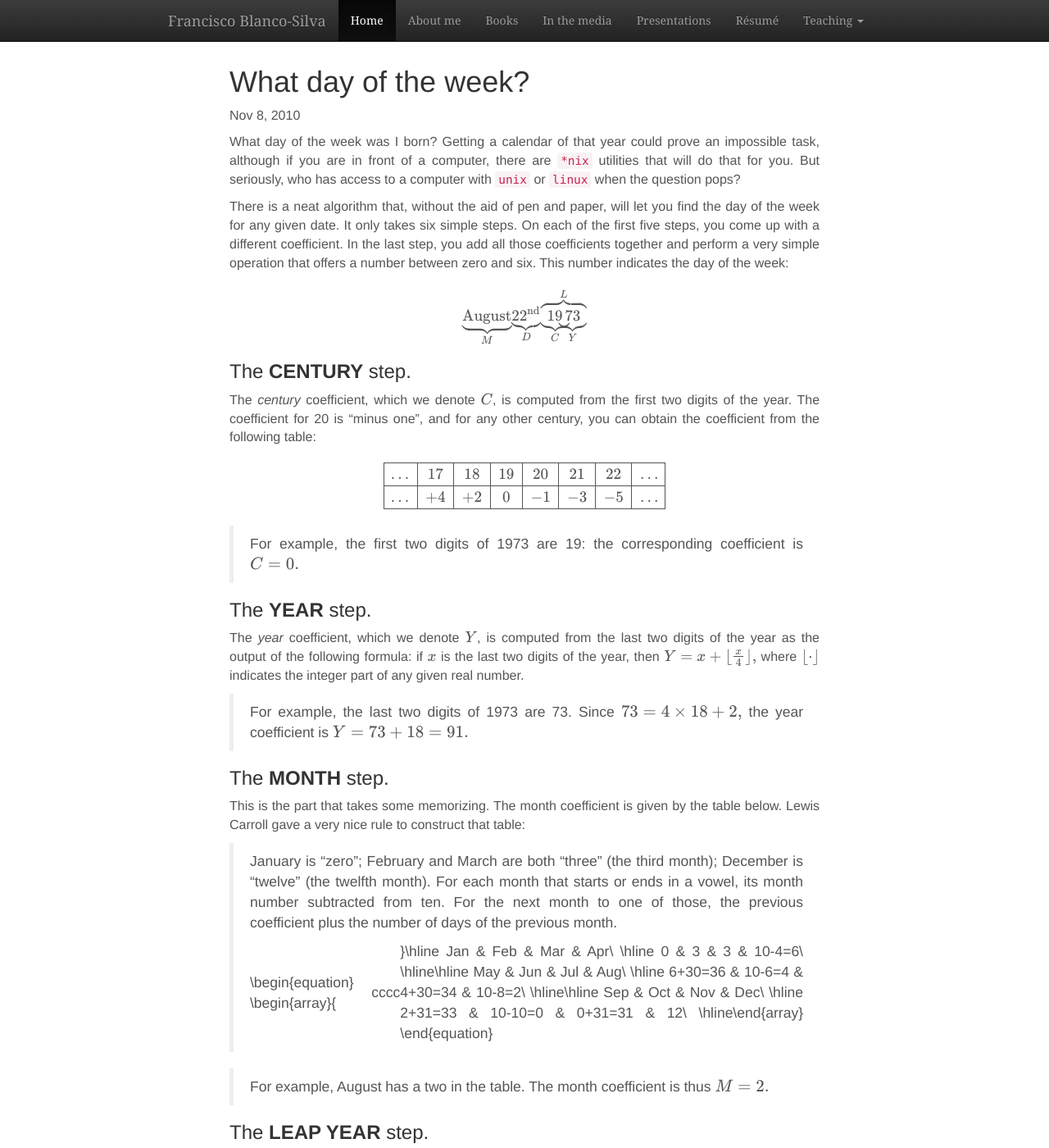
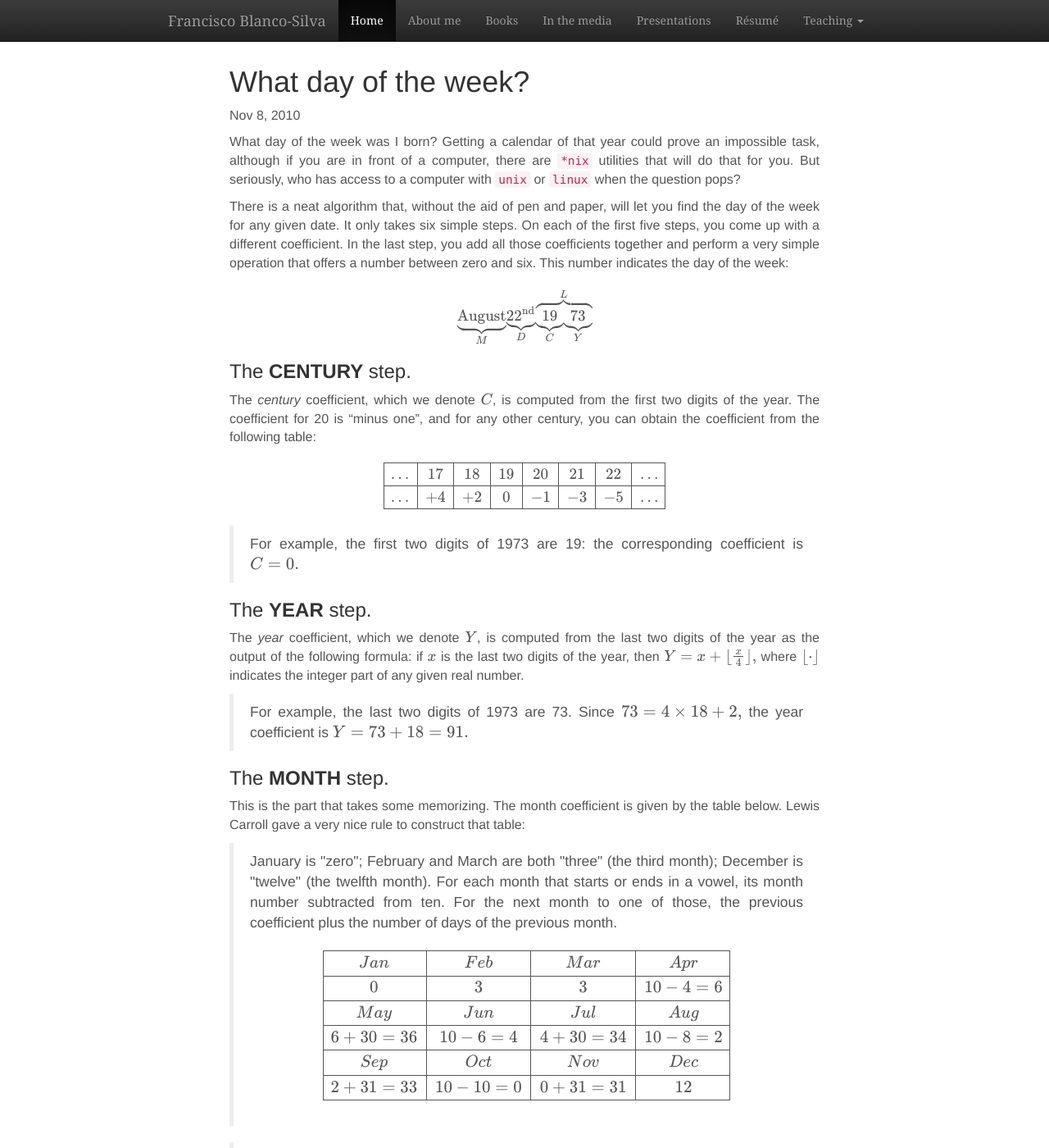
Before and after one commit to blancosilva/blancosilva.github.io, a Jekyll site: the page built from _posts/2010-11-07-what-day-of-the-week.md, in a window 1280 px wide and 1400 px high. Shown: the whole window at 82% size. Built offline with Jekyll 4.4.1, drawn with Linux system fonts in a browser that asks for light colours; nearby versions of some CDN libraries; formulas are drawn with MathJax 3; comment, search, counter and statistics services are not loaded; some of the changed text lies outside the part shown.

```diff
--- a/_posts/2010-11-07-what-day-of-the-week.md
+++ b/_posts/2010-11-07-what-day-of-the-week.md
@@ -14,7 +14,7 @@
 
 <div>
 \begin{equation}
-\underbrace{\text{August}}_{M} \underbrace{22^{\text{nd}}}_{D} \overbrace{\underbrace{19}_{C}\!\!\!\!\underbrace{73}_{Y}}^{L}
+\underbrace{\text{August}}_{M} \underbrace{22^{\text{nd}}}_{D} \overbrace{\underbrace{19}_{C}\underbrace{73}_{Y}}^{L}
 \end{equation}
 </div>
 
@@ -40,9 +40,21 @@
 
 This is the part that takes some memorizing. The month coefficient is given by the table below.  Lewis Carroll gave a very nice rule to construct that table:
 
-> January is "zero"; February and March are both "three" (the third month); December is "twelve" (the twelfth month).  For each month that starts or ends in a vowel, its month number subtracted from ten.  For the next month to one of those, the previous coefficient plus the number of days of the previous month.
->
->  \begin{equation} \begin{array}{|c|c|c|c|}\hline Jan & Feb & Mar & Apr\\ \hline 0 & 3 & 3 & 10-4=6\\ \hline\hline May & Jun & Jul & Aug\\ \hline 6+30=36 & 10-6=4 & 4+30=34 & 10-8=2\\ \hline\hline Sep & Oct & Nov & Dec\\ \hline 2+31=33 & 10-10=0 & 0+31=31 & 12\\ \hline\end{array} \end{equation}
+<blockquote>
+January is "zero"; February and March are both "three" (the third month); December is "twelve" (the twelfth month).  For each month that starts or ends in a vowel, its month number subtracted from ten.  For the next month to one of those, the previous coefficient plus the number of days of the previous month.
+
+\begin{equation}
+\begin{array}{|c|c|c|c|}
+\hline Jan & Feb & Mar & Apr\\
+\hline 0 & 3 & 3 & 10-4=6\\
+\hline\hline May & Jun & Jul & Aug\\
+\hline 6+30=36 & 10-6=4 & 4+30=34 & 10-8=2\\
+\hline\hline Sep & Oct & Nov & Dec\\
+\hline 2+31=33 & 10-10=0 & 0+31=31 & 12\\
+\hline
+\end{array}
+\end{equation}
+</blockquote>
 
 
 > For example, August has a two in the table.  The month coefficient is thus \\( M = 2.\\)
@@ -78,23 +90,24 @@
 {% highlight latex linenos %}
 \sffamily\scriptsize
 \begin{center}
-\begin{tikzpicture}[transform shape, every calendar/.style= {at={(-8ex,4ex)}, week list, month label above centered, month text=\bfseries\textcolor{red}{\%mt} \%y0, if={(Sunday) [black!50]}
-}]
+\begin{tikzpicture}[transform shape,
+    every calendar/.style= {at={(-8ex,4ex)}, week list, month label above centered,
+                            month text=\bfseries\textcolor{red}{\%mt} \%y0,
+                            if={(Sunday) [black!50]} }]
 
-\tikzfoldingdodecahedron [
-folding line length=2.5cm,
-face 1={ \calendar [dates=\the\year-01-01 to \the\year-01-last];},
-face 2={ \calendar [dates=\the\year-02-01 to \the\year-02-last];},
-face 3={ \calendar [dates=\the\year-03-01 to \the\year-03-last];},
-face 4={ \calendar [dates=\the\year-04-01 to \the\year-04-last];},
-face 5={ \calendar [dates=\the\year-05-01 to \the\year-05-last];},
-face 6={ \calendar [dates=\the\year-06-01 to \the\year-06-last];},
-face 7={ \calendar [dates=\the\year-07-01 to \the\year-07-last];},
-face 8={ \calendar [dates=\the\year-08-01 to \the\year-08-last];},
-face 9={ \calendar [dates=\the\year-09-01 to \the\year-09-last];},
-face 10={\calendar [dates=\the\year-10-01 to \the\year-10-last];},
-face 11={\calendar [dates=\the\year-11-01 to \the\year-11-last];},
-face 12={\calendar [dates=\the\year-12-01 to \the\year-12-last];}
+\tikzfoldingdodecahedron [folding line length=2.5cm,
+  face 1={ \calendar [dates=\the\year-01-01 to \the\year-01-last];},
+  face 2={ \calendar [dates=\the\year-02-01 to \the\year-02-last];},
+  face 3={ \calendar [dates=\the\year-03-01 to \the\year-03-last];},
+  face 4={ \calendar [dates=\the\year-04-01 to \the\year-04-last];},
+  face 5={ \calendar [dates=\the\year-05-01 to \the\year-05-last];},
+  face 6={ \calendar [dates=\the\year-06-01 to \the\year-06-last];},
+  face 7={ \calendar [dates=\the\year-07-01 to \the\year-07-last];},
+  face 8={ \calendar [dates=\the\year-08-01 to \the\year-08-last];},
+  face 9={ \calendar [dates=\the\year-09-01 to \the\year-09-last];},
+  face 10={\calendar [dates=\the\year-10-01 to \the\year-10-last];},
+  face 11={\calendar [dates=\the\year-11-01 to \the\year-11-last];},
+  face 12={\calendar [dates=\the\year-12-01 to \the\year-12-last];}
 ];
 
 \end{tikzpicture}
```
Also changed, not shown: 2 other files.
